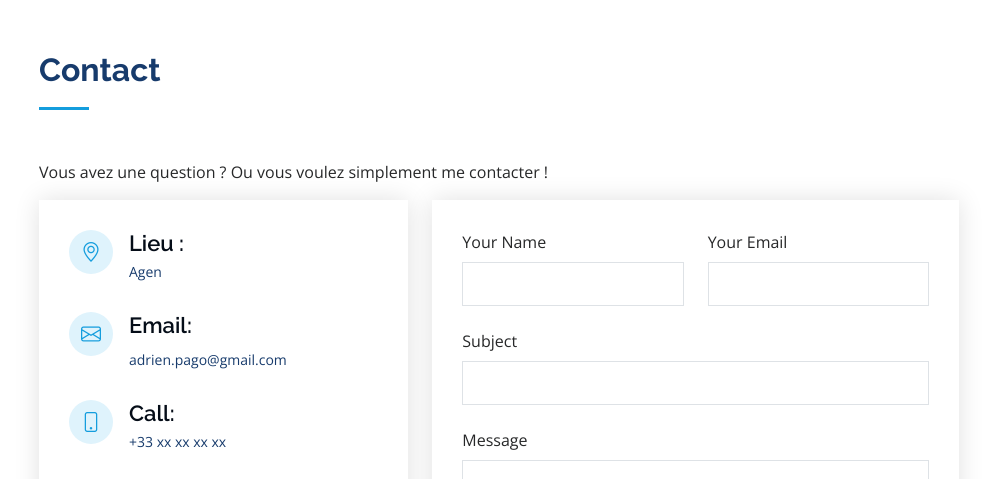
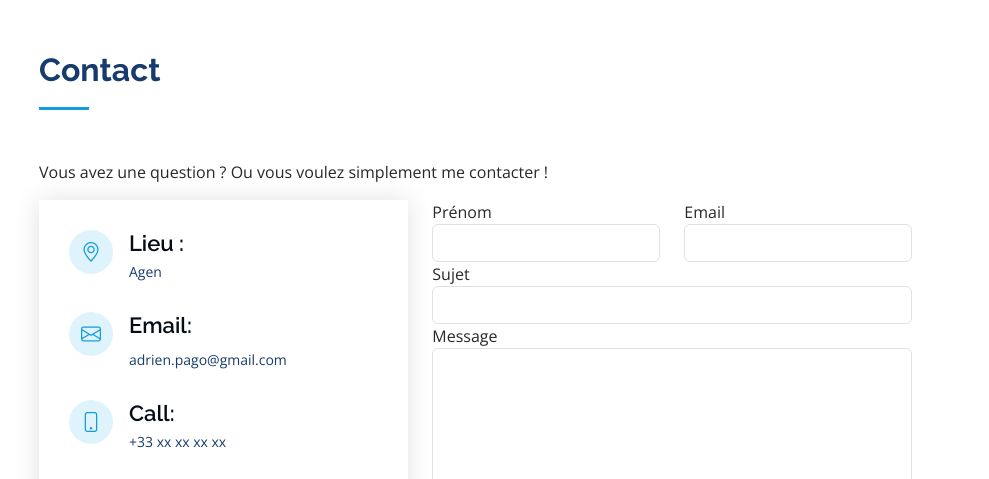
Before and after one commit to adrien-pago/portfolio, a PHP site: page / in a window 1280 px wide. Shown: the part 3156-3635 px from the top of the page, without its empty margins (291-1280 px from the left). Run offline with PHP 8.4, Linux system fonts and the light colour scheme; data that the repository does not hold is empty.

Commit message:
formulaire contact

```diff
--- a/css/style.css
+++ b/css/style.css
@@ -381,7 +381,7 @@ tr{font-size: 14px;}
 .contact .php-email-form .loading:before { content: ""; display: inline-block; border-radius: 50%; width: 24px; height: 24px; margin: 0 10px -6px 0;
   border: 3px solid #18d26e; border-top-color: #eee;animation: animate-loading 1s linear infinite;}
 
-.contact .php-email-form .form-group { margin-bottom: 15px;}
+.contact .php-email-form .form-group { margin-bottom: 3% }
 
 .contact .php-email-form label {padding-bottom: 8px;}
 
@@ -390,11 +390,7 @@ tr{font-size: 14px;}
 
 .contact .php-email-form input { height: 44px;}
 
-.contact .php-email-form textarea { padding: 10px 15px;}
-
-.contact .php-email-form button[type=submit] { background: #149ddd; border: 0; padding: 10px 24px; color: #fff; transition: 0.4s; border-radius: 4px;}
-
-.contact .php-email-form button[type=submit]:hover { background: #37b3ed;}
+.contact .php-email-form textarea { padding: 10px 15px;;}
 
 @keyframes animate-loading {
   0% { transform: rotate(0deg); }
--- a/index.html
+++ b/index.html
@@ -411,31 +411,28 @@
               </div>
 
               <div class="col-lg-7 mt-5 mt-lg-0 d-flex align-items-stretch">
-                  <form action="/php/contact.php" method="post" role="form" class="php-email-form">
+                  <form action="https://formcarry.com/s/6RSSu33wpUv" method="POST" enctype="multipart/form-data">
                     <div class="row">
                       <div class="form-group col-md-6">
-                              <label for="name">Your Name</label>
+                        <label for="name">Prénom</label>
                         <input type="text" name="name" class="form-control" id="name" required>
                       </div>
                       <div class="form-group col-md-6">
-                              <label for="email">Your Email</label>
+                        <label for="name">Email</label>
                         <input type="email" class="form-control" name="email" id="email" required>
                       </div>
                     </div>
                     <div class="form-group">
-                          <label for="subject">Subject</label>
+                      <label for="name">Sujet</label>
                       <input type="text" class="form-control" name="subject" id="subject" required>
                     </div>
                     <div class="form-group">
-                          <label for="message">Message</label>
-                          <textarea class="form-control" name="message" id="message" rows="10" required></textarea>
+                      <label for="name">Message</label>
+                      <textarea class="form-control" name="message" rows="10" required></textarea>
                     </div>
-                      <div class="my-3">
-                          <div class="loading">Loading</div>
-                          <div class="error-message"></div>
-                          <div class="sent-message">Your message has been sent. Thank you!</div>
+                    <div class="text-center mt-3"> <!-- Ajoute la classe mt-3 pour créer un espace -->
+                      <button type="submit" class="btn btn-primary w-100">Envoyer</button>
                     </div>
-                      <div class="text-center"><button type="submit" name="submit">Send Message</button></div>
                   </form>
               </div>
 
```
Also changed, not shown: php/contact.php (+30 -52 lines). Lines whose indentation alone changed are shown as unchanged.
